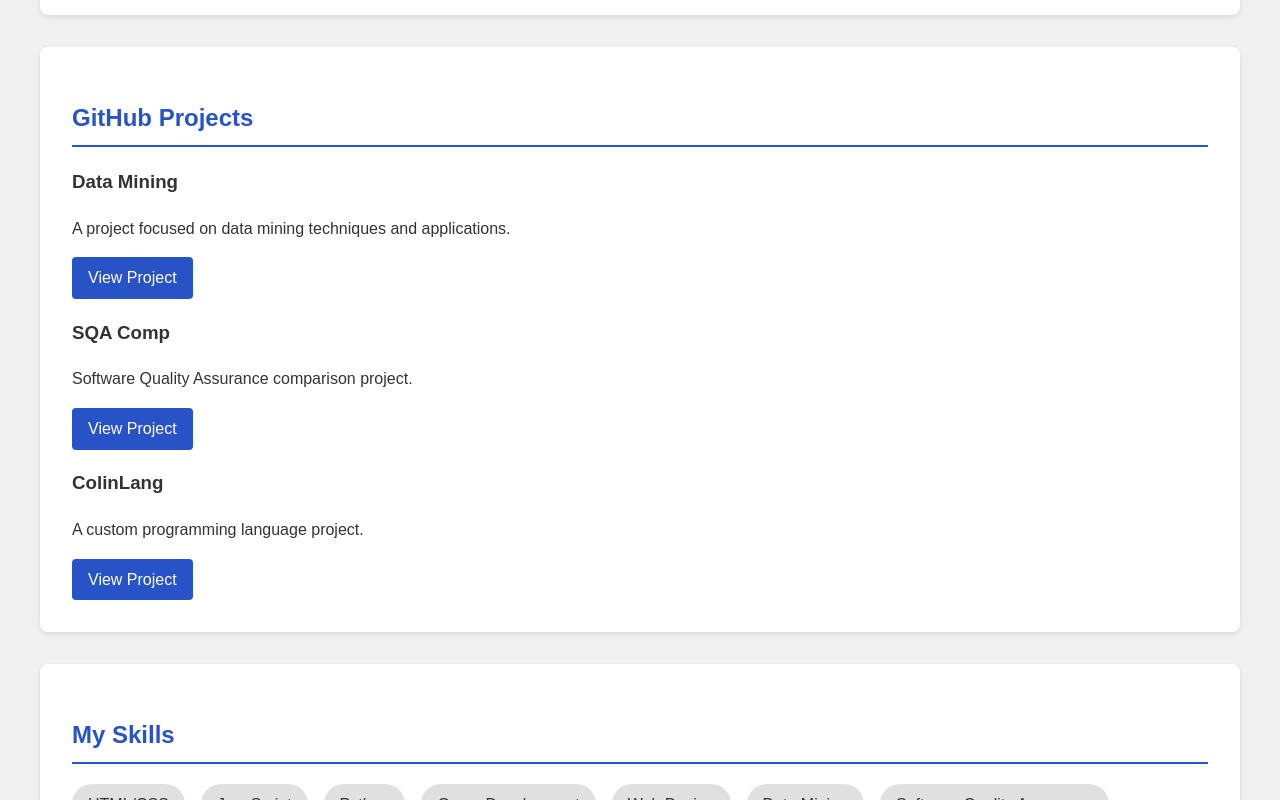
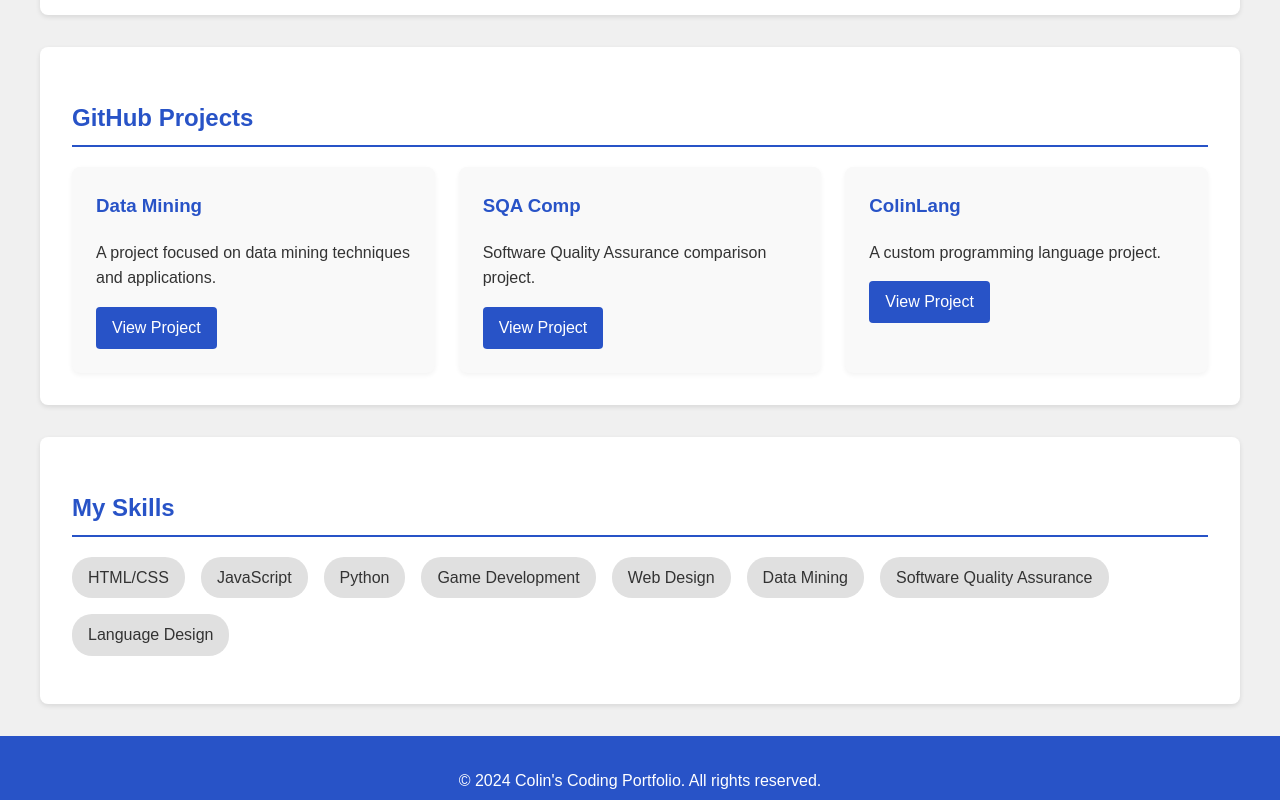
Before and after one commit to colinjw458/colinjw458.github.io, a plain HTML site: page index.html in a window 1280 px wide. Shown: the part 669-1469 px from the top of the page. Drawn offline with Linux system fonts and the light colour scheme.

Commit message:
Update mystyle.css

```diff
--- a/webpages/mystyle.css
+++ b/webpages/mystyle.css
@@ -102,6 +102,29 @@
     background-color: #152a5f;
 }
 
+.project-grid {
+    display: grid;
+    grid-template-columns: repeat(auto-fit, minmax(250px, 1fr));
+    gap: 1.5rem;
+}
+
+.project-card {
+    background-color: #f9f9f9;
+    border-radius: 8px;
+    padding: 1.5rem;
+    box-shadow: 0 2px 5px rgba(0,0,0,0.05);
+    transition: transform 0.3s;
+}
+
+.project-card:hover {
+    transform: translateY(-5px);
+}
+
+.project-card h3 {
+    color: #2853c7;
+    margin-top: 0;
+}
+
 #skills ul {
     list-style-type: none;
     padding: 0;
@@ -132,4 +155,8 @@
     .navcontent {
         margin-bottom: 0.5rem;
     }
+
+    .project-grid {
+        grid-template-columns: 1fr;
+    }
 }
```
